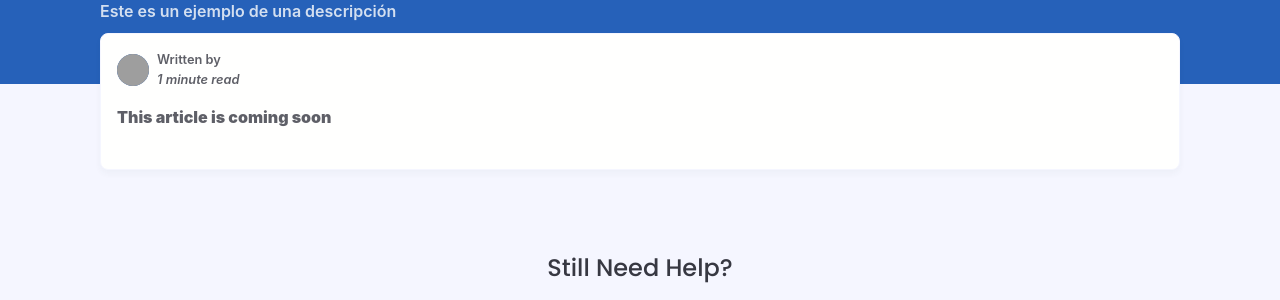
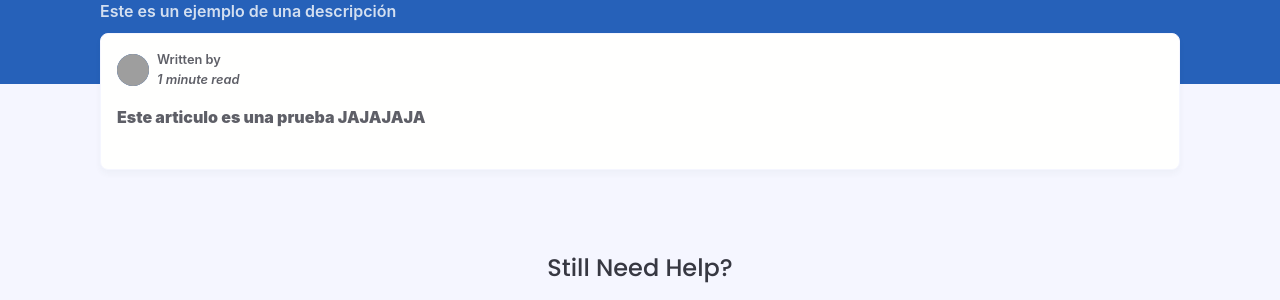
Before and after one commit to ToziGar/Odin, a Jekyll site: the page built from _posts/Using Odin/2019-12-20-creating-a-new-article.md, in a window 1280 px wide. Shown: the part 242-542 px from the top of the page. Built offline with Jekyll 4.4.1, drawn with Linux system fonts in a browser that asks for light colours; nearby versions of some CDN libraries; some web fonts are replaced; comment, search, counter and statistics services are not loaded; grey boxes are pictures that could not be loaded.

Commit message:
Update from Forestry.io Luis García Menéndez updated _posts/Using Odin/2019-12-20-creating-a-new-article.md

```diff
--- a/_posts/Using Odin/2019-12-20-creating-a-new-article.md
+++ b/_posts/Using Odin/2019-12-20-creating-a-new-article.md
@@ -7,4 +7,4 @@ author: 'Maria García '
 short-description: Este es un ejemplo de una descripción
 
 ---
-**This article is coming soon**
+**Este articulo es una prueba JAJAJAJA**
```
